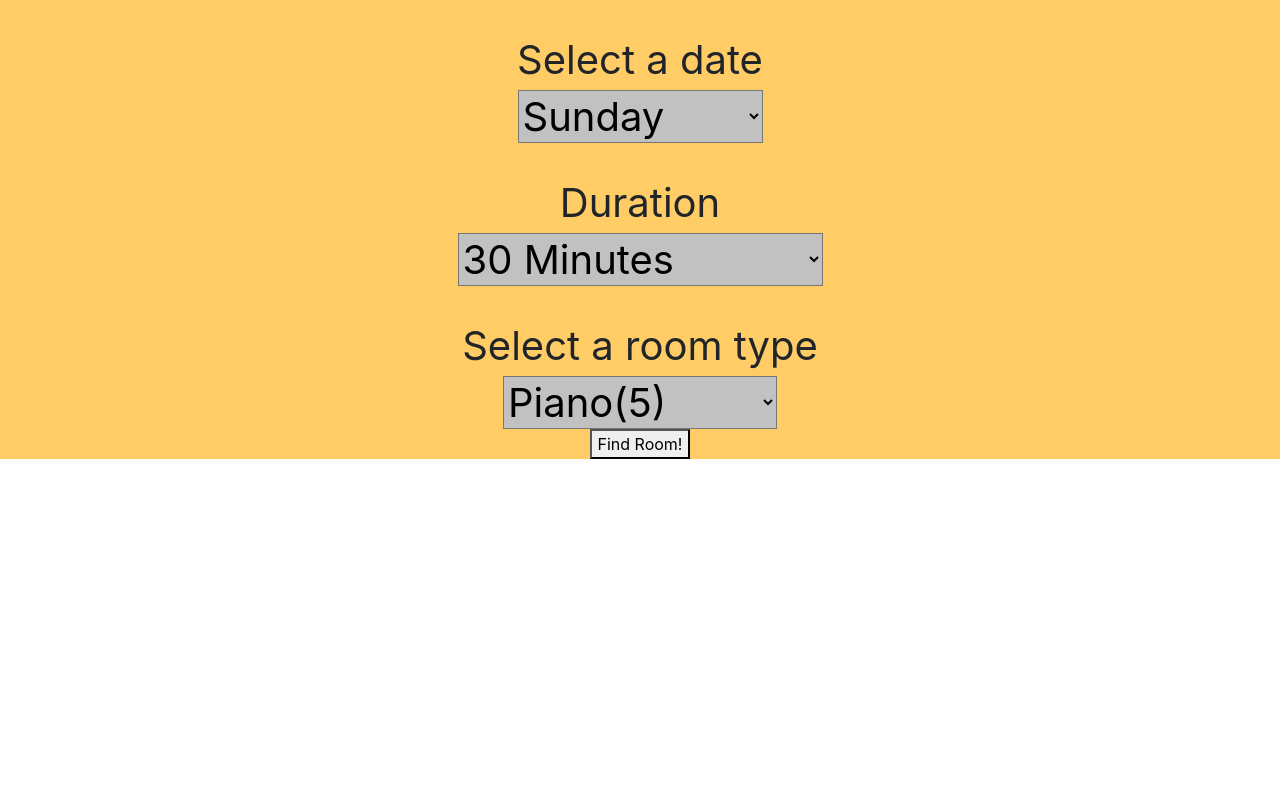
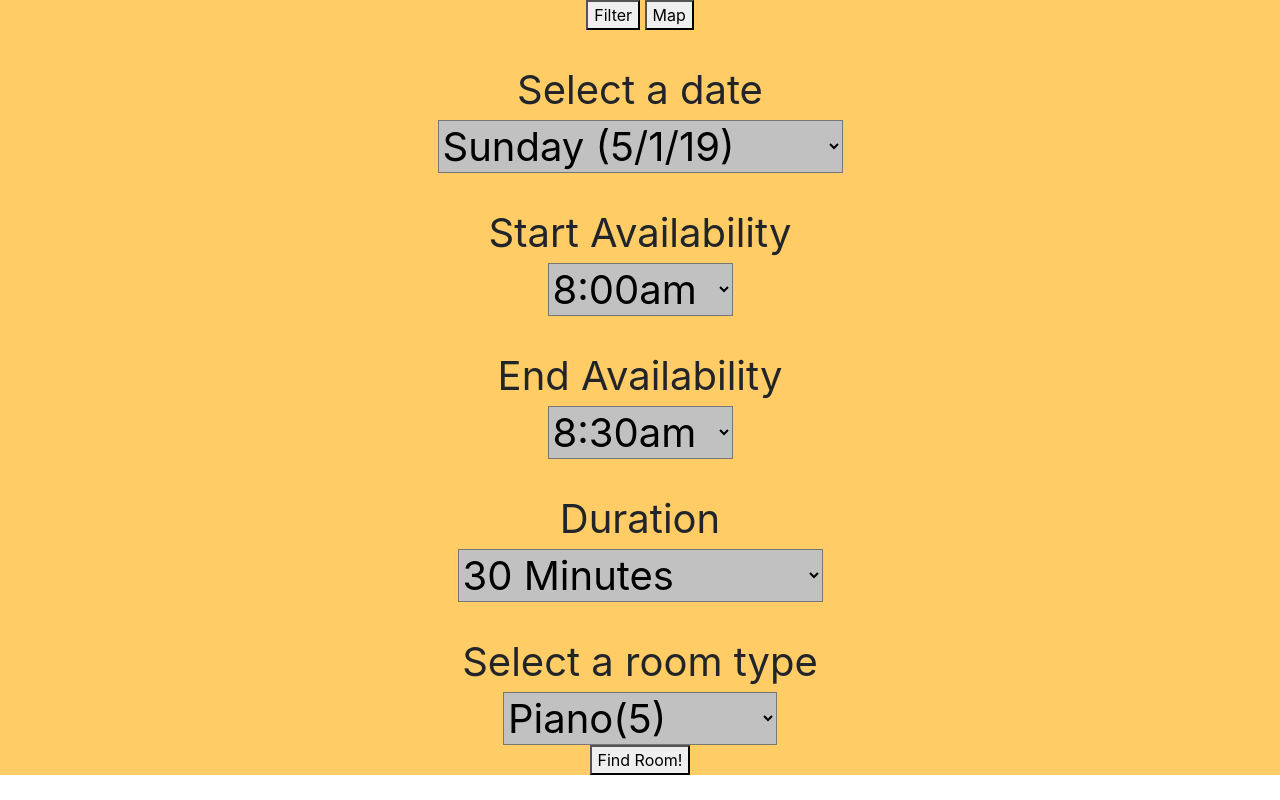
Before and after one commit to hfox999/MusicRoomReservation, a plain HTML site: page filter.html in a window 1280 px wide. Drawn offline with nearby package versions, Linux system fonts and the light colour scheme.

Commit message:
updated filter
now option for start/end availability

```diff
--- a/filter.html
+++ b/filter.html
@@ -23,6 +23,14 @@
 </head>
 <body>
 
+	<div id="submit">
+		<button id="filterView" onclick="filterView()">
+		Filter
+		</button>
+		<button id="mapView" onclick="mapView()">
+		Map
+		</button>
+	</div>
 
 	<div class="demo">
 
@@ -31,26 +39,42 @@
 		<fieldset>
 		<label for="date">Select a date</label>
 		<select name="date" id="date">
-		<option selected="selected">Sunday</option>
-	  	<option>Monday</option>
-	  	<option>Tuesday</option>
-	  	<option>Wednesday</option>
-	  	<option>Thursday</option>
-	  	<option>Friday</option>
-	  	<option>Saturday</option>
+			<option selected="selected">Sunday (5/1/19)</option>
+		  	<option>Monday (5/2/19)</option>
+		  	<option>Tuesday (5/3/19)</option>
+		  	<option>Wednesday (5/4/19)</option>
+		  	<option>Thursday (5/5/19)</option>
+		  	<option>Friday (5/6/19)</option>
+		  	<option>Saturday (5/7/19)</option>
 		</select>
 
-<!-- <label for="files">Select a file</label>
-<select name="files" id="files">
-  <optgroup label="Scripts">
-    <option value="jquery">jQuery.js</option>
-    <option value="jqueryui">ui.jQuery.js</option>
-  </optgroup>
-  <optgroup label="Other files">
-    <option value="somefile">Some unknown file</option>
-    <option value="someotherfile">Some other file with a very long option text</option>
-  </optgroup>
-</select> -->
+
+		<label for="startAvailability">Start Availability</label>
+		<select name="startAvailability" id="startAvailability">
+		  <option selected="selected">8:00am</option>
+		  <option>8:00am</option>
+		  <option>9:00am</option>
+		  <option>10:00am</option>
+		  <option>11:00am</option>
+		  <option>12:00pm</option>
+		  <option>1:00pm</option>
+		  <option>2:00pm</option>
+		  <option>3:00pm</option>
+		</select>
+
+		<label for="endAvailability">End Availability</label>
+		<select name="endAvailability" id="endAvailability">
+		  <option selected="selected">8:30am</option>
+		  <option>9:00am</option>
+		  <option>10:00am</option>
+		  <option>11:00am</option>
+		  <option>12:00pm</option>
+		  <option>1:00pm</option>
+		  <option>2:00pm</option>
+		  <option>3:00pm</option>
+		</select>
+
+
 
 		<label for="duration">Duration</label>
 		<select name="duration" id="duration">
```
Also changed, not shown: confirmation.html (+3 -0 lines). Lines whose indentation alone changed are shown as unchanged.
